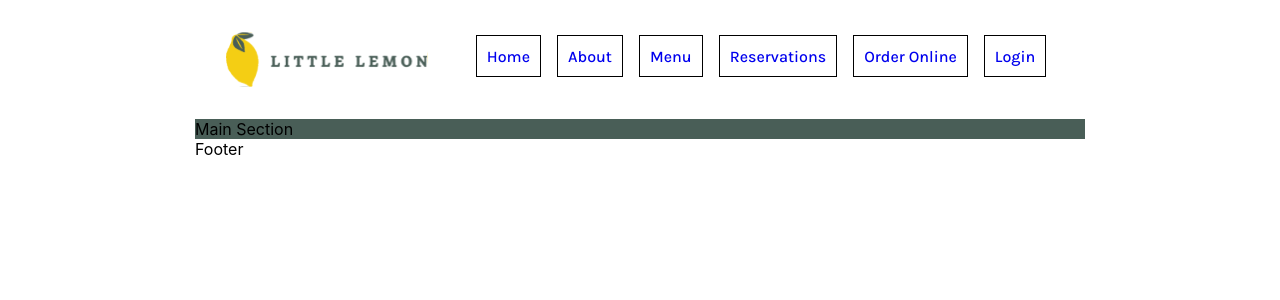
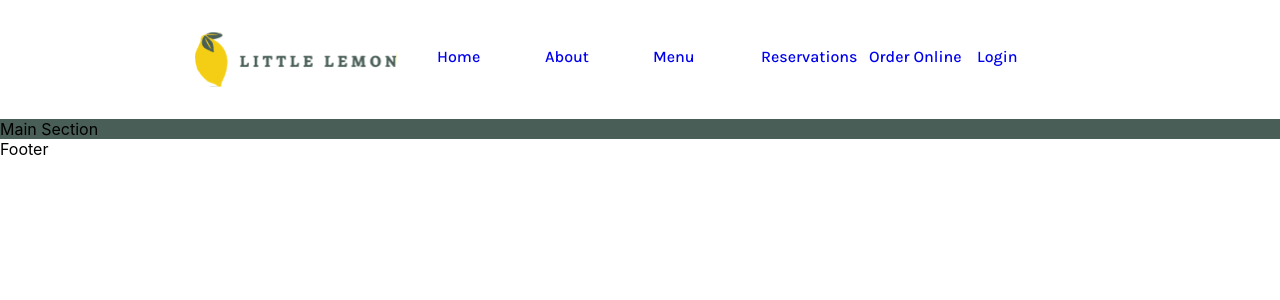
Before and after one commit to vidalglez/reservations-app, a React (Create React App) app: page / in a window 1280 px wide. Shown: the top 300 px of the page. Built offline with nearby package versions, Linux system fonts and the light colour scheme.

Commit message:
feature: update header with flexbox content

```diff
--- a/src/App.css
+++ b/src/App.css
@@ -50,22 +50,31 @@ html {
 
 body {
   margin: 0 auto;
-  width: 890px;
+  /* width: 890px; */
 }
 
 
 header {
   display: flex;
-  justify-content: center;
-  /* border: 1px solid red; */
+  /* justify-content: center; */
+  justify-content: space-between;
+  height: 59px;
+  /* margin: 30px; */
+  margin: 30px auto;
+  width: 890px;
 }
 
+header nav {
+  flex: 2;
+}
+
+/*
 header div {
   display: flex;
-  /* border: 1px solid black; */
   height: 59px;
   margin: 30px;
 }
+*/
 
 nav {
   /* border: 1px solid black; */
@@ -75,13 +84,20 @@ ul {
   /* border: 1px solid black; */
 }
 
+nav ul {
+  display: flex;
+  justify-content: center;
+  /* width: 100%; */
+}
+
 ul li {
-  display: inline;
+  /* display: inline; */
   list-style: none;
-  padding: 10px;
+  flex: 1;
+  /* padding: 10px;
   margin-left: 8px;
-  margin-right: 8px;
-  border: 1px solid black;
+  margin-right: 8px; */
+  /* border: 1px solid black; */
 }
 
 ul li a {
--- a/src/components/Header.js
+++ b/src/components/Header.js
@@ -4,10 +4,10 @@ import Nav from "./Nav"
 const Header = () => {
     return (
         <header>
-            <div>
+            {/* <div> */}
                 <img src={Logo} alt="" className="little-lemon-logo"/>
                 <Nav />
-            </div>
+            {/* </div> */}
         </header>
     )
 }
--- a/src/components/Nav.js
+++ b/src/components/Nav.js
@@ -1,6 +1,8 @@
+// import Logo from '../assets/images/Logo.svg'
 const Nav = () => {
     return (
         <nav>
+            {/* <img src={Logo} alt="" className="little-lemon-logo"/> */}
             <ul>
                 <li><a href="#">Home</a></li>
                 <li><a href="#">About</a></li>
```
